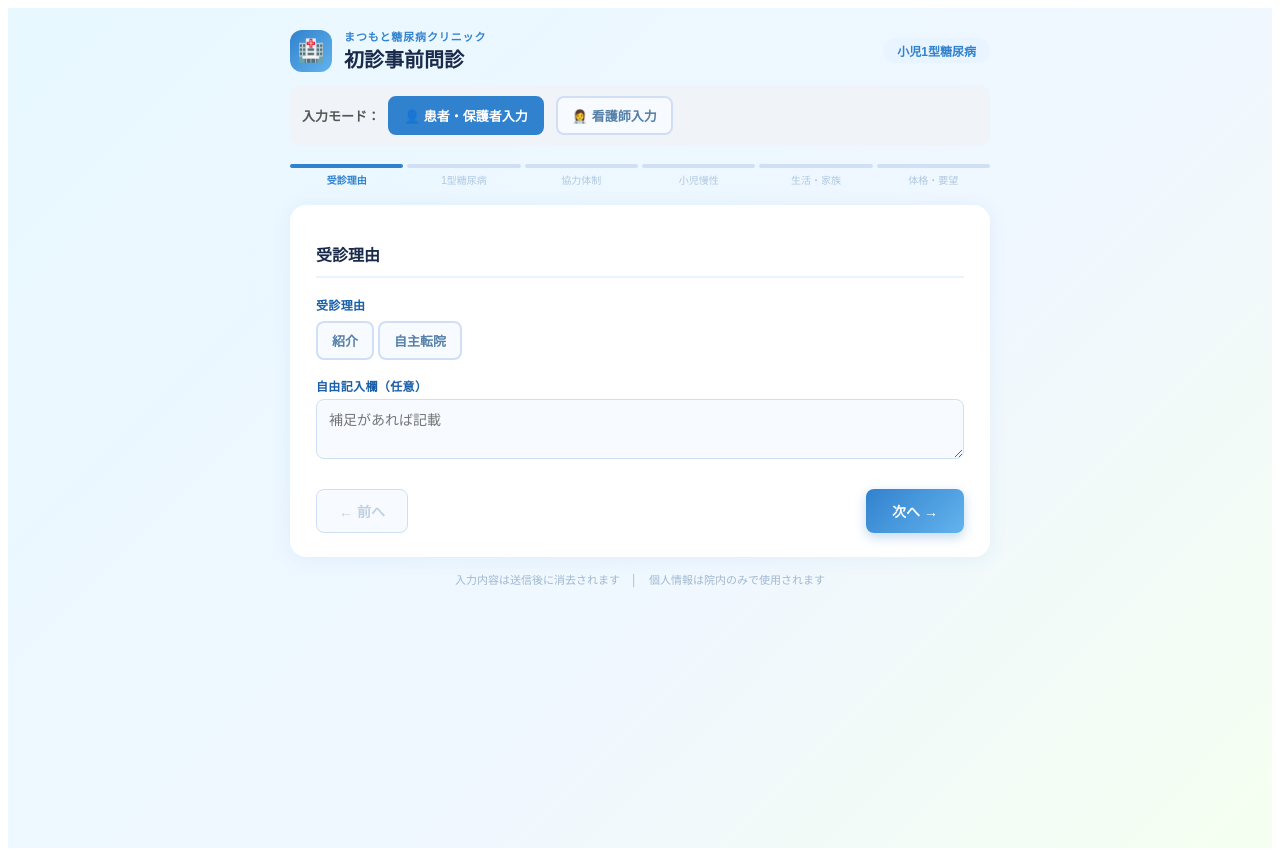
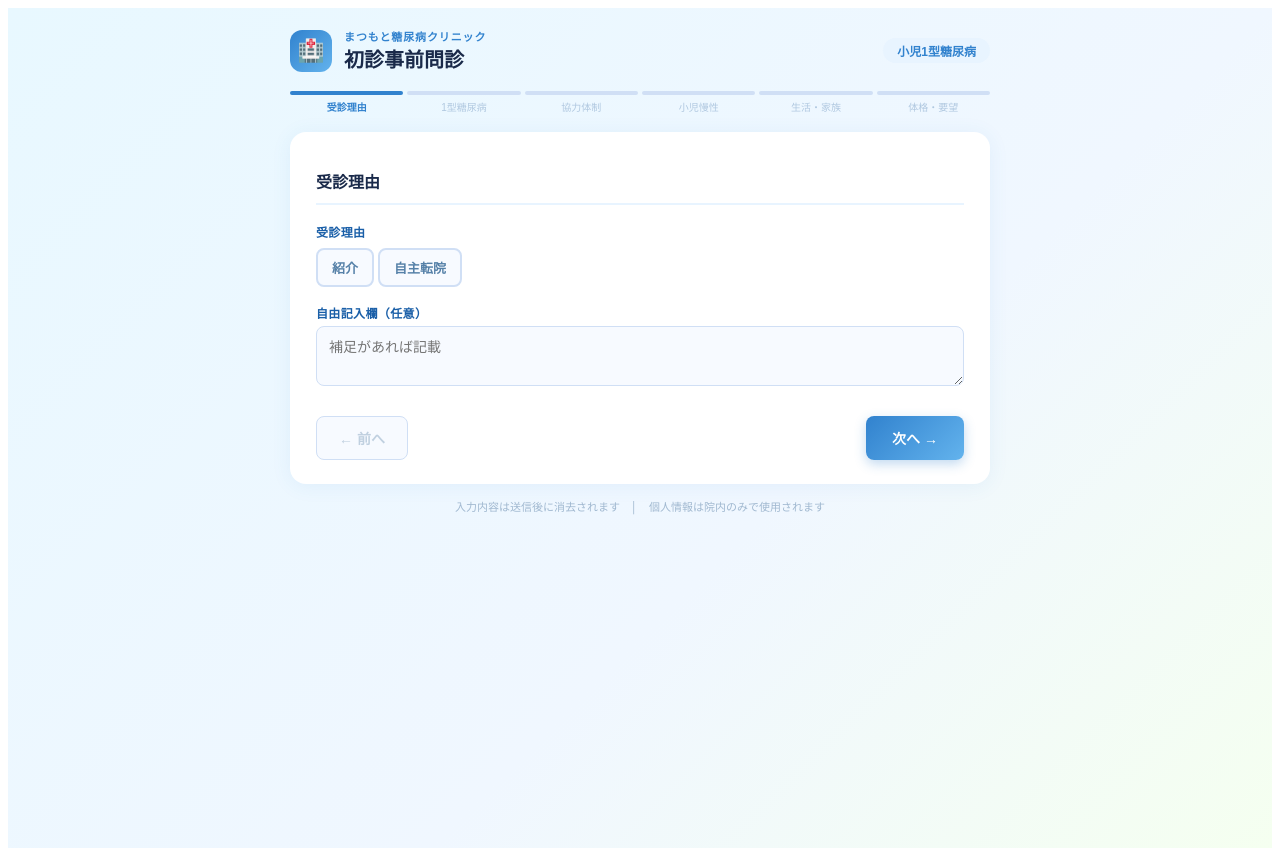
Before and after one commit to matsumotodmclinic/dm-clinic-karte, a Next.js app: page /ped-t1d in a window 1280 px wide. Built offline with nearby package versions, Linux system fonts and the light colour scheme.

Commit message:
Update PedT1DIntakeTool.js

```diff
--- a/components/PedT1DIntakeTool.js
+++ b/components/PedT1DIntakeTool.js
@@ -84,9 +84,11 @@ R${new Date().getFullYear()-2018}.${new Date().getMonth()+1}：（受診理由1
 ・バクスミー希望：あり/なし
 ・小児慢性特定疾病助成制度：（申請状況）
 　（申請ありの場合：出生体重・出生週数・出生時住民登録地・手帳取得内容）
-・書類関係：（該当するもの）
+・書類関係：（選択された書類を全て記載）
+（「学校生活管理指導表」が含まれる場合）□4月頃に処方
 ・居住地：（市町村）
 
+---------------------------------------------
 【アレルギー歴】
 【FH】DM(-/+) HT(-/+) APO(-/+) IHD(-/+)
 【眼科通院歴】
@@ -103,7 +105,9 @@ R${new Date().getFullYear()-2018}.${new Date().getMonth()+1}：（受診理由1
 
 【生活情報】家族構成・キーパーソン
 
+---------------------------------------------
 身長:○cm　初診時:○kg
+---------------------------------------------
 診察にあたっての要望：
 `;
     try {
@@ -209,15 +213,7 @@ R${new Date().getFullYear()-2018}.${new Date().getMonth()+1}：（受診理由1
               <button key={k} style={btn(d.disease[k])} onClick={()=>up("disease",k,!d.disease[k])}>{l}</button>
             ))}
           </div>
-          {isNurse && (
-            <div style={{background:"#fffff0",border:"2px solid #d69e2e",borderRadius:10,padding:"12px 16px",marginBottom:14}}>
-              <div style={{fontSize:13,fontWeight:800,color:"#744210",marginBottom:8}}>👩‍⚕️ 看護師確認事項（初診時採血）</div>
-              <label style={{display:"flex",alignItems:"center",gap:8,cursor:"pointer",fontSize:14,color:"#744210",fontWeight:700}}>
-                <input type="checkbox" checked={d.disease.thyroidChecked} onChange={e=>up("disease","thyroidChecked",e.target.checked)} style={{width:18,height:18}}/>
-                甲状腺3項目・GAD抗体・CPRを採血に追加した
-              </label>
-            </div>
-          )}
+
           <div style={{background:"#f5f5f5",border:"1.5px solid #ccc",borderRadius:8,padding:"10px 14px",fontSize:13,color:"#666"}}>
             ℹ️ 障害年金：小児発症のため不可（カルテに自動記載）
           </div>
@@ -459,15 +455,10 @@ R${new Date().getFullYear()-2018}.${new Date().getMonth()+1}：（受診理由1
             <div style={{fontSize:20,fontWeight:900,color:"#1a2a4a"}}>初診事前問診</div>
           </div>
           <div style={{marginLeft:"auto",display:"flex",alignItems:"center",gap:8}}>
-            {isNurse&&<span style={{fontSize:11,background:"#6b3fa8",color:"#fff",padding:"3px 10px",borderRadius:20,fontWeight:700}}>👩‍⚕️ 看護師モード</span>}
-            <span style={{fontSize:12,background:"#e8f4ff",color:"#3182ce",padding:"4px 14px",borderRadius:20,fontWeight:700}}>小児1型糖尿病</span>
+<span style={{fontSize:12,background:"#e8f4ff",color:"#3182ce",padding:"4px 14px",borderRadius:20,fontWeight:700}}>小児1型糖尿病</span>
           </div>
         </div>
-        <div style={{display:"flex",gap:8,marginTop:12,padding:"8px 12px",background:"#f0f4f8",borderRadius:10}}>
-          <span style={{fontSize:13,color:"#555",fontWeight:700,alignSelf:"center"}}>入力モード：</span>
-          <button style={btn(!isNurse,"#3182ce")} onClick={()=>setIsNurse(false)}>👤 患者・保護者入力</button>
-          <button style={btn(isNurse,"#6b3fa8")} onClick={()=>setIsNurse(true)}>👩‍⚕️ 看護師入力</button>
-        </div>
+
       </div>
 
       <div style={{maxWidth:700,margin:"0 auto"}}>
```
